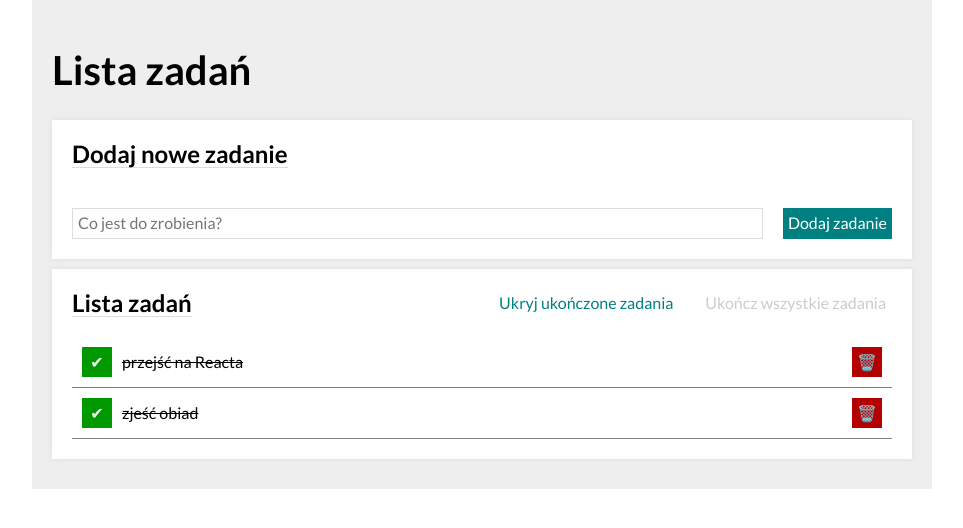
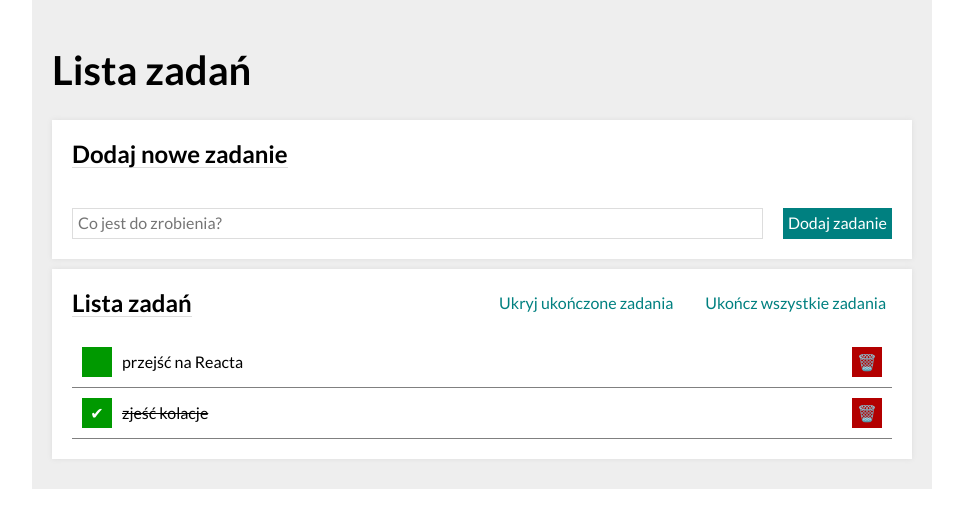
Before and after one commit to xxFino/todos-list-react, a React (Create React App) app: page / in a window 1280 px wide. Shown: the top 528 px of the page, without its empty margins (158-1121 px from the left). Built offline with nearby package versions, Linux system fonts and the light colour scheme.

Commit message:
changed task content

```diff
--- a/src/App.js
+++ b/src/App.js
@@ -6,8 +6,8 @@ import Header from "./Header";
 import Container from "./Container";
 
 const tasks = [
-  { id: 1, content: "przejść na Reacta", done: true },
-  { id: 2, content: "zjeść obiad", done: true },
+  { id: 1, content: "przejść na Reacta", done: false },
+  { id: 2, content: "zjeść kolacje", done: true },
 ];
 
 const hideDoneTasks = false;
```
